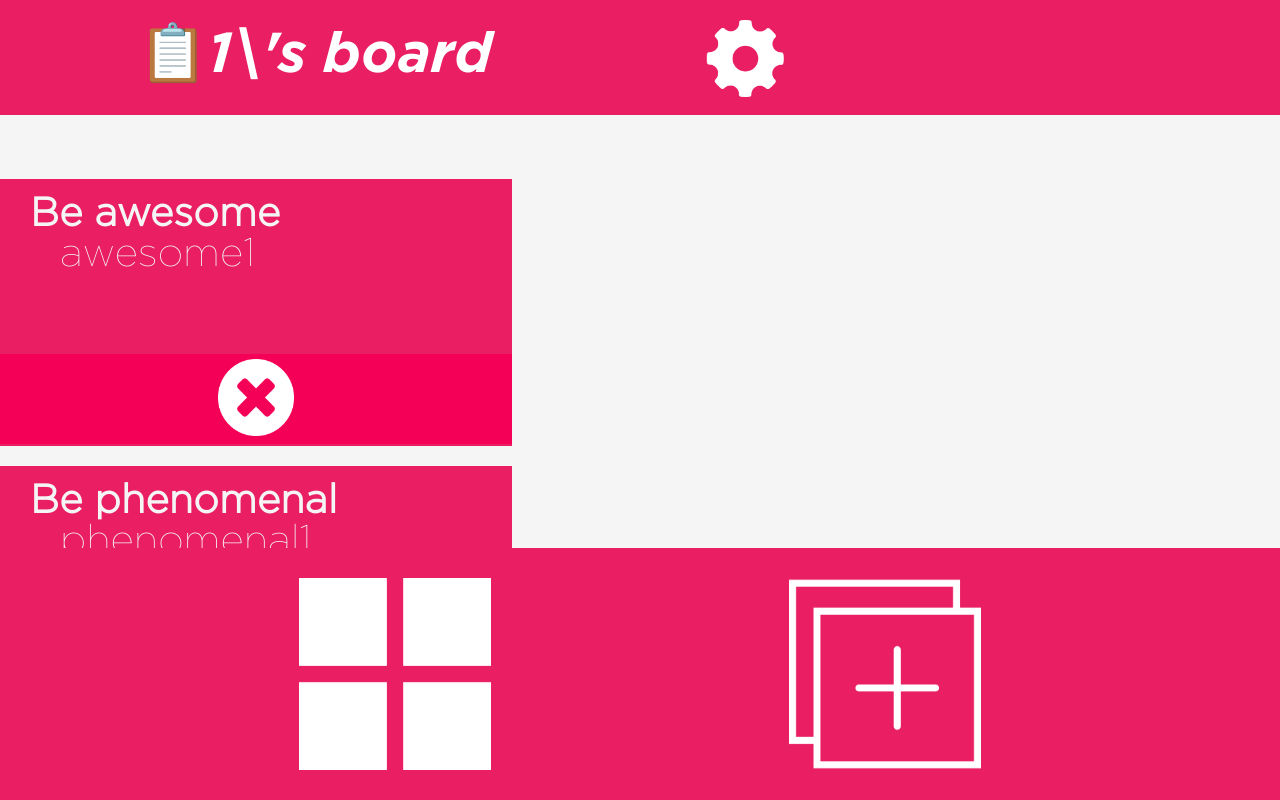
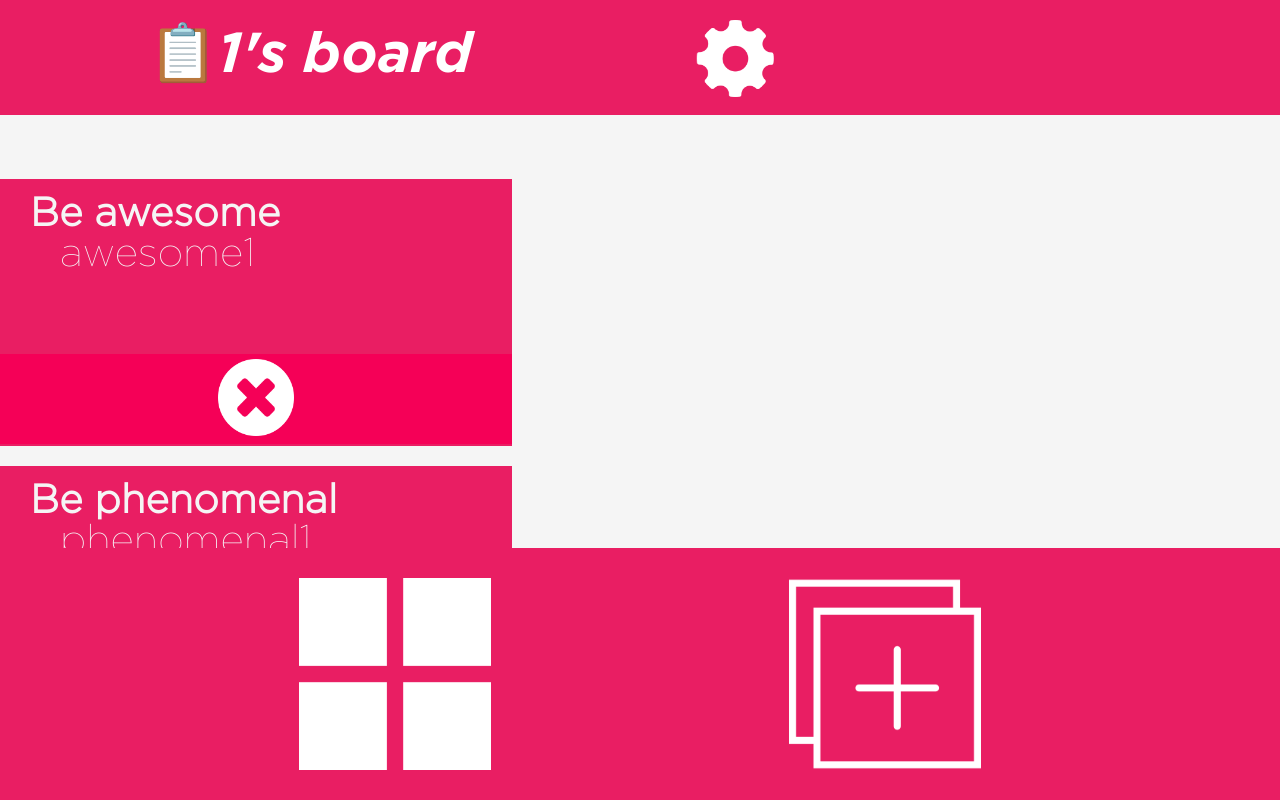
Before and after one commit to RemyKaloustian/EZLife, a React app: page /#/board/1 in a window 1280 px wide. Shown: the top 800 px of the page. Built offline with nearby package versions, Linux system fonts and the light colour scheme; what react-router-redux would draw is missing.

Commit message:
Commenting details view

```diff
--- a/src/js/views/BoardView.js
+++ b/src/js/views/BoardView.js
@@ -48,7 +48,7 @@ class BoardView extends Component{
         return(
             <div >
                 <div className='header-panel header-panel-board' style={{backgroundColor: getRandomColor()}}>
-                    <h3>📋{this.props.match.params.user}\'s board</h3>
+                    <h3>📋{this.props.match.params.user}'s board</h3>
                     <Link to={`/settings/${this.props.match.params.user}`}>
                         <img src='src/assets/icons/gear.png'/>
                     </Link>
--- a/src/js/views/DetailsView.js
+++ b/src/js/views/DetailsView.js
@@ -1,13 +1,18 @@
+// Module exports
 import React, {Component} from 'react';
 import { connect } from 'react-redux';
 import Link from 'react-router-dom/Link';
 import { bindActionCreators } from 'redux';
 
+// File exports
 import {addSubTask} from '../actions';
 import SubTask from '../components/SubTask';
 import {getRandomColor} from '../utils/colors';
 import '../../css/details.css';
-let self;
+
+let self; //Used in functions with events params so we can access this.state or setState
+
+//The details of a task
 class DetailsView extends Component{
     constructor(props){
         super(props);
@@ -17,8 +22,6 @@ class DetailsView extends Component{
                     doneTasks:[],
         };
         self = this;
-
-
     }
 
     componentDidMount(){
@@ -27,27 +30,19 @@ class DetailsView extends Component{
 
     setDoneAndUndone(){
         let subtasks = this.props.notes[this.state.index].subtasks;
-        console.log(subtasks);
+
         for (let index = 0; index < subtasks.length; index++) {
             if(!subtasks[index].done){
                 let undoneTab = this.state.undoneTasks;
                 undoneTab.push(subtasks[index]);
                 this.setState({undoneTasks:undoneTab});
-
             }
             else {
                 let doneTab = this.state.doneTasks;
                 doneTab.push(subtasks[index]);
                 this.setState({doneTasks:doneTab});
-
             }
         }
-
-        console.log("UNDONE");
-        console.log(this.state.undoneTasks);
-        console.log("DONE");
-        console.log(this.state.doneTasks);
-
     }
 
     addSub(){
@@ -62,7 +57,6 @@ class DetailsView extends Component{
         this.setState({subtask:e.target.value});
     }
 
-
     handleKeyPress(e){
         if(e.charCode == '13'){
             self.addSub();
@@ -72,20 +66,21 @@ class DetailsView extends Component{
     toBoard(){
         this.props.history.push(`/board/${this.props.match.params.user}`);
     }
+
     render(){
         return(
             <div>
-
                 <div className='header-panel' style={{backgroundColor: getRandomColor()}}>
                     <h3 className='header-title'>{this.props.match.params.note}</h3>
                 </div>
+
                 <div className='page-content alternative-content'>
                     <div className='details-input'>
                         <input placeholder="new subtask"
-                            className='inline-input input'
-                            onChange={(e)=>this.handleInputChange(e)}
-                            ref={el => this.inputVal = el}
-                            onKeyPress={this.handleKeyPress}/>
+                                className='inline-input input'
+                                onChange={(e)=>this.handleInputChange(e)}
+                                ref={el => this.inputVal = el}
+                                onKeyPress={this.handleKeyPress}/>
                         <img src='src/assets/icons/check.png' className='validate-subtask-icon' style={{backgroundColor: getRandomColor()}}
                             onClick={()=> this.addSub()}/>
                     </div>
```
